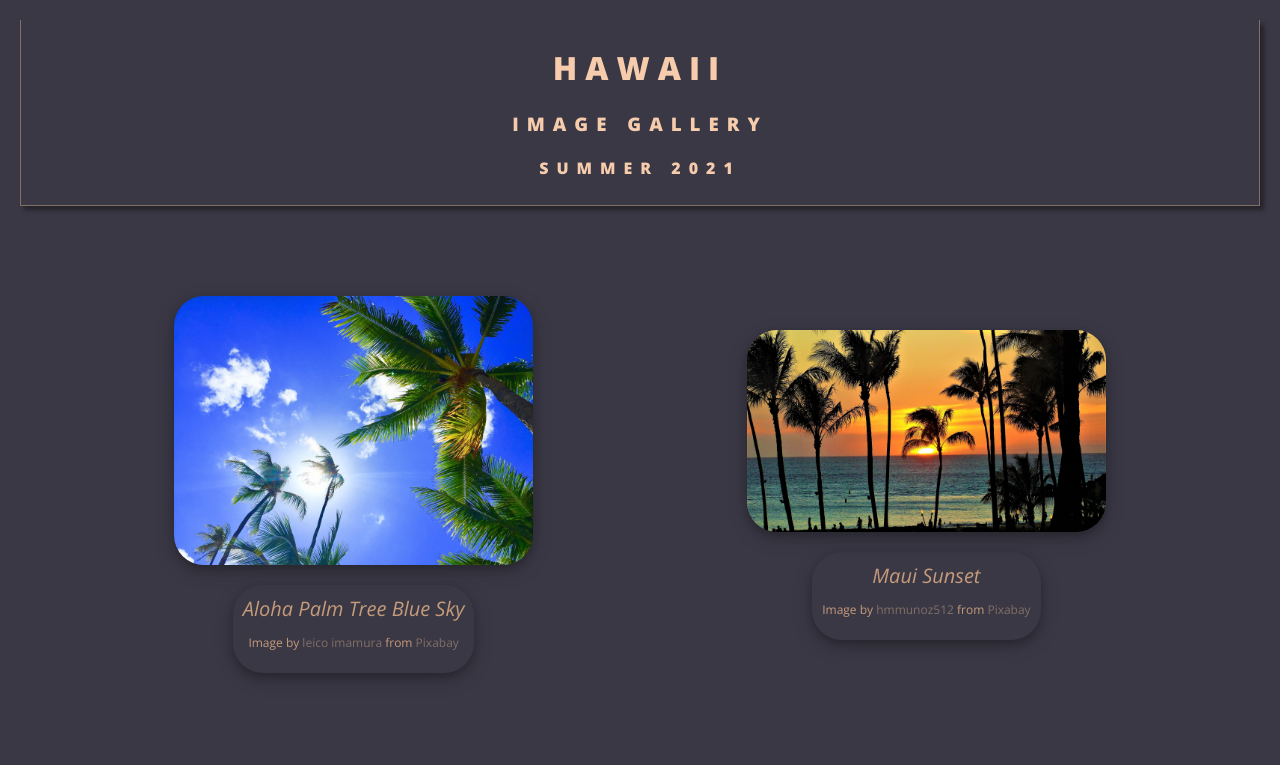
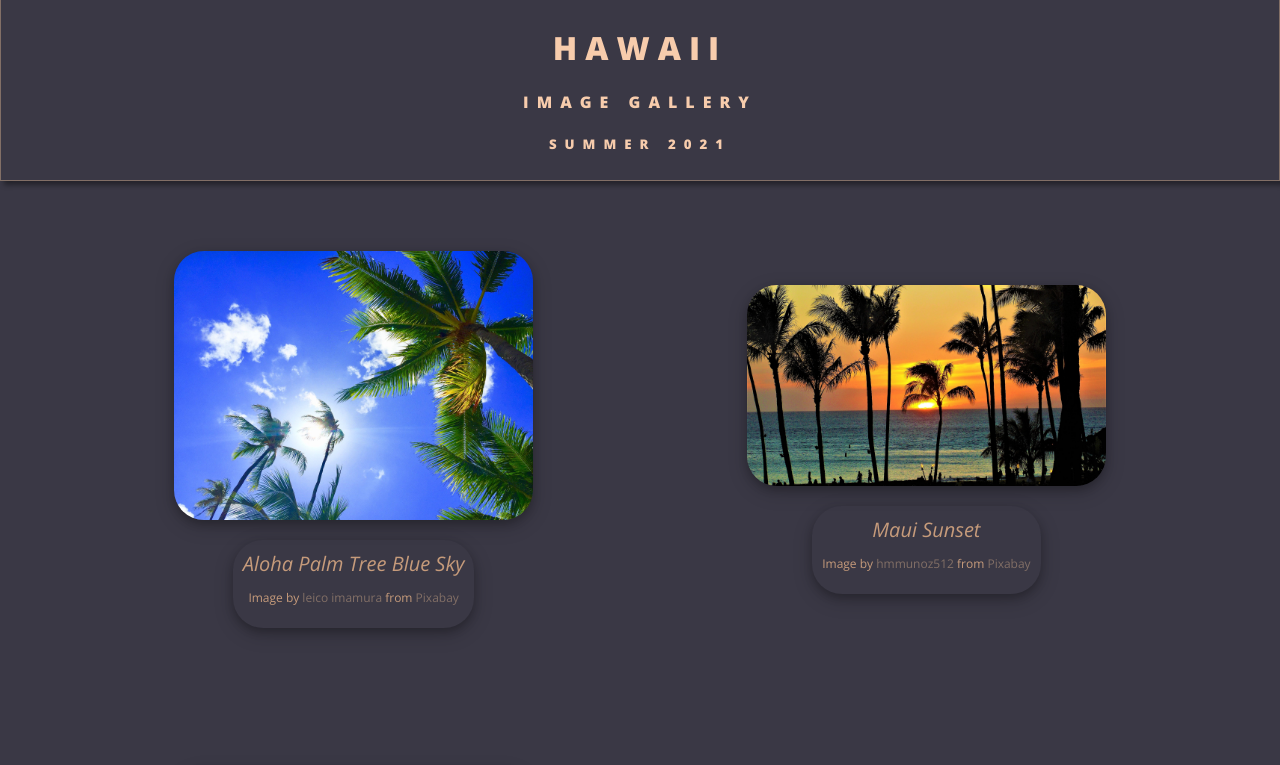
Before and after one commit to CSF2223/ImageGalleryTE, a plain HTML site: page index.html in a window 1280 px wide. Shown: the top 765 px of the page. Drawn offline with nearby package versions, Linux system fonts and the light colour scheme.

Commit message:
final touches on heading

```diff
--- a/index.html
+++ b/index.html
@@ -10,8 +10,8 @@
 <body>
     <header>
         <h1>Hawaii</h1>
-        <h3>Image Gallery</h3>
-        <h4>Summer 2021</h4>
+        <h4>Image Gallery</h4>
+        <h5>Summer 2021</h5>
     </header>
 
     <section class="gallery">
--- a/style.css
+++ b/style.css
@@ -26,7 +26,6 @@ header {
     border-bottom: 1px solid #826F66;
     border-right: 1px solid #826F66;
     border-left: 1px solid #826F66;
-    margin: 2rem;
     padding: 0.5rem;
     box-shadow: 4px 4px 5px rgba(0, 0, 0, 0.4);
     text-transform: uppercase;
```
